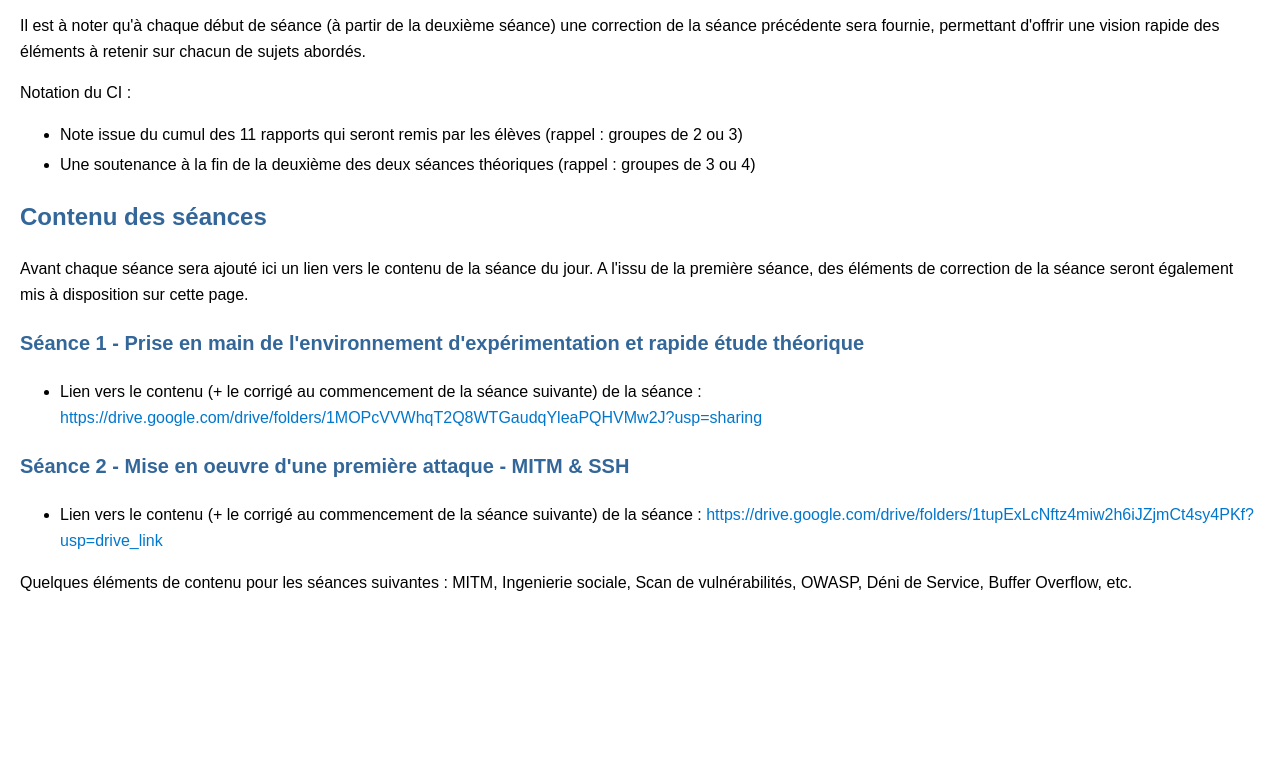
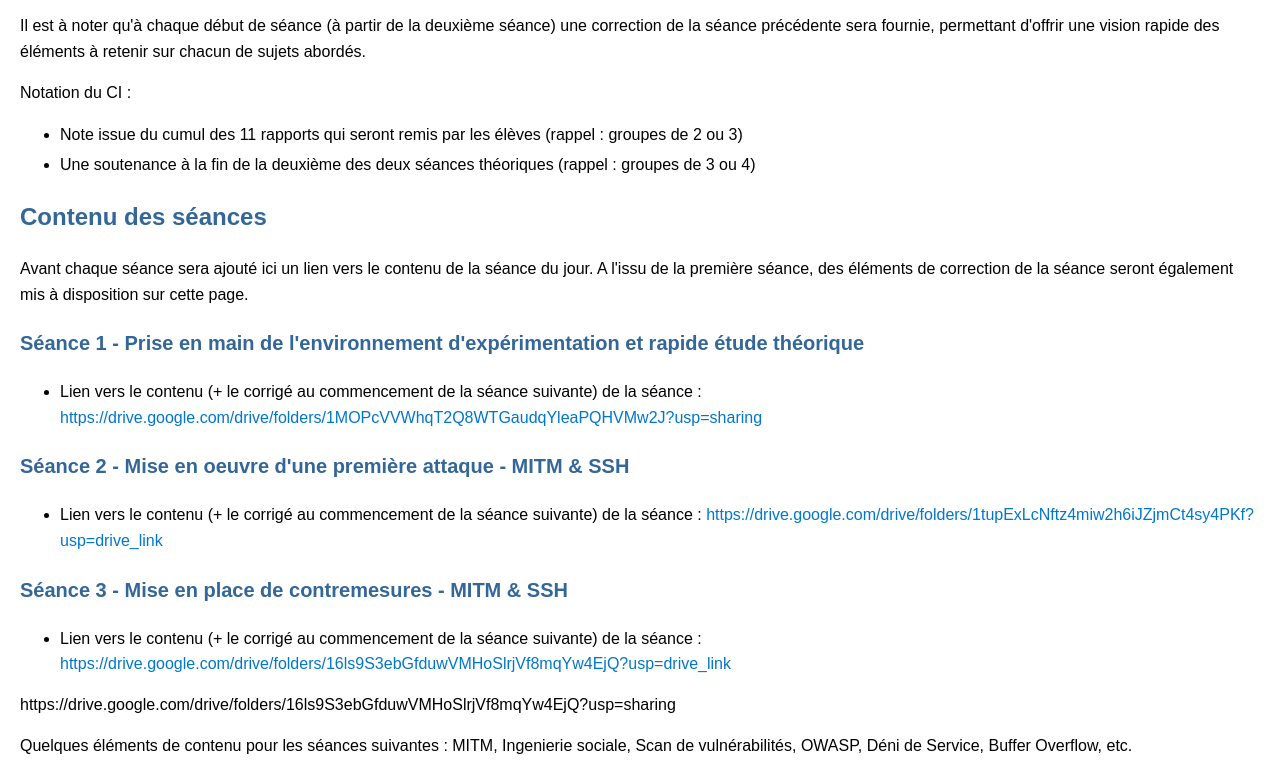
Before and after one commit to lmendiboure/lmendiboure.github.io, a website: page ci-cyber.html in a window 1280 px wide. Shown: the part 381-1160 px from the top of the page. Before the commit the page ends 996 px from the top, so only its background shows below. Drawn offline with Linux system fonts and the light colour scheme.

Commit message:
Update ci-cyber.html

```diff
--- a/ci-cyber.html
+++ b/ci-cyber.html
@@ -78,6 +78,12 @@
     <ul>
       <li>Lien vers le contenu (+ le corrigé au commencement de la séance suivante) de la séance : <a href="https://drive.google.com/drive/folders/1tupExLcNftz4miw2h6iJZjmCt4sy4PKf?usp=drive_link">https://drive.google.com/drive/folders/1tupExLcNftz4miw2h6iJZjmCt4sy4PKf?usp=drive_link</a> </li>
     </ul>
+    <h3 id="s-ance-2">Séance 3 - Mise en place de contremesures - MITM & SSH</h3>
+    <ul>
+      <li>Lien vers le contenu (+ le corrigé au commencement de la séance suivante) de la séance : <a href="https://drive.google.com/drive/folders/16ls9S3ebGfduwVMHoSlrjVf8mqYw4EjQ?usp=drive_link">https://drive.google.com/drive/folders/16ls9S3ebGfduwVMHoSlrjVf8mqYw4EjQ?usp=drive_link</a> </li>
+    </ul>
+
+    https://drive.google.com/drive/folders/16ls9S3ebGfduwVMHoSlrjVf8mqYw4EjQ?usp=sharing
     <p>Quelques éléments de contenu pour les séances suivantes : MITM, Ingenierie sociale, Scan de vulnérabilités, OWASP, Déni de Service, Buffer Overflow, etc.</p>
   </body>
 </html>
```
